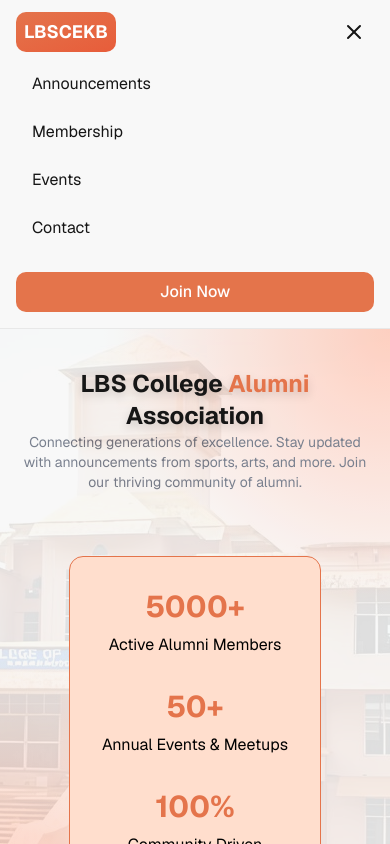
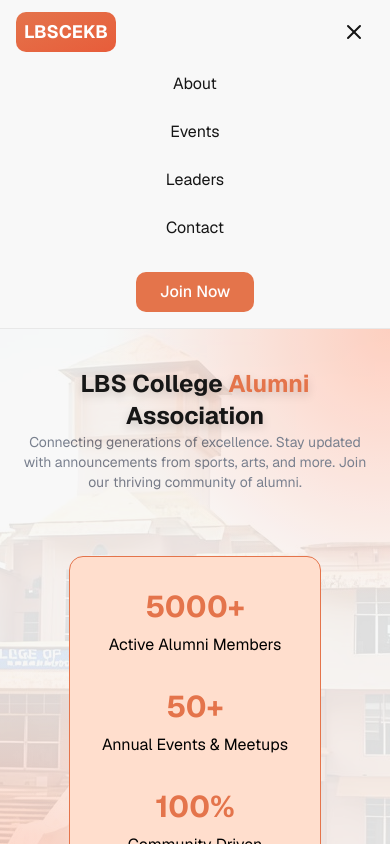
Before and after one commit to sreeraj003/lbs-home, a React (Vite) app: page / in a window 390 px wide. Both pictures are taken after a click on the button 354 px from the left and 32 px from the top of the page. Shown: the top 844 px of the page. Built offline with nearby package versions, Linux system fonts and the light colour scheme; a web font is replaced by a local one.

Commit message:
hamburger menu

```diff
--- a/src/components/Nav.jsx
+++ b/src/components/Nav.jsx
@@ -46,9 +46,12 @@ export default function Navigation() {
 
           {/* CTA Button */}
           <div className="hidden md:flex items-center gap-4">
-            <button className="px-6 py-2 bg-primary text-primary-foreground rounded-lg hover:shadow-lg hover:scale-105 transition-all duration-300 font-medium">
+            <a
+              href="#contact"
+              className="px-6 py-2 bg-primary text-primary-foreground rounded-lg hover:shadow-lg hover:scale-105 transition-all duration-300 font-medium"
+            >
               Join Now
-            </button>
+            </a>
           </div>
 
           {/* Mobile Menu Button */}
@@ -62,34 +65,43 @@ export default function Navigation() {
 
         {/* Mobile Menu */}
         {isOpen && (
-          <div className="md:hidden pb-4 space-y-2 animate-slide-up">
-            <Link
-              href="#announcements"
+          <div className="md:hidden flex justify-center items-center flex-col pb-4 space-y-2 animate-slide-up">
+            <a
+              href="#about"
+              onClick={() => setIsOpen(false)}
               className="block px-4 py-2 text-foreground hover:bg-secondary rounded-lg transition-colors"
             >
-              Announcements
-            </Link>
-            <Link
-              href="#membership"
-              className="block px-4 py-2 text-foreground hover:bg-secondary rounded-lg transition-colors"
-            >
-              Membership
-            </Link>
-            <Link
-              href="#"
+              About
+            </a>
+            <a
+              onClick={() => setIsOpen(false)}
+              href="#events"
               className="block px-4 py-2 text-foreground hover:bg-secondary rounded-lg transition-colors"
             >
               Events
-            </Link>
-            <Link
-              href="#"
+            </a>
+            <a
+              onClick={() => setIsOpen(false)}
+              href="#leaders"
+              className="block px-4 py-2 text-foreground hover:bg-secondary rounded-lg transition-colors"
+            >
+              Leaders
+            </a>
+            <a
+              onClick={() => setIsOpen(false)}
+              href="#contact"
               className="block px-4 py-2 text-foreground hover:bg-secondary rounded-lg transition-colors"
             >
               Contact
-            </Link>
-            <button className="w-full mt-4 px-6 py-2 bg-primary text-primary-foreground rounded-lg hover:shadow-lg transition-all font-medium">
+            </a>
+
+            <a
+              onClick={() => setIsOpen(false)}
+              href="#contact"
+              className=" mt-4 px-6 py-2 bg-primary text-primary-foreground rounded-lg hover:shadow-lg transition-all font-medium"
+            >
               Join Now
-            </button>
+            </a>
           </div>
         )}
       </div>
--- a/src/pages/home/Hero.jsx
+++ b/src/pages/home/Hero.jsx
@@ -300,12 +300,12 @@ function Hero() {
                     key={ind}
                     style={{ backgroundImage: `url(/${el?.img})` }}
                     className="group  relative rounded-md bg-center bg-no-repeat bg-cover
-               sm:w-62 w-36  h-36 sm:h-68 border border-border overflow-hidden
+               sm:w-62 w-40  h-44 sm:h-68 border border-border overflow-hidden
                transition-transform duration-300 ease-out "
                   >
                     {/* Overlay */}
                     <div
-                      className="absolute w-full bg-black/60
+                      className="absolute  p-2 w-full bg-black/60
                   sm:opacity-0 opacity-100 group-hover:opacity-100
                  transition-opacity duration-300
                  flex flex-col items-center h-16 bottom-0 justify-center text-white"
```
